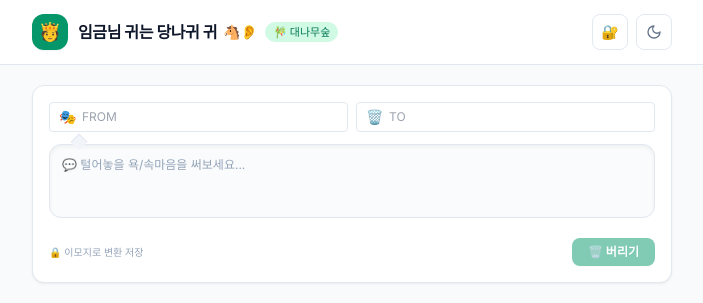
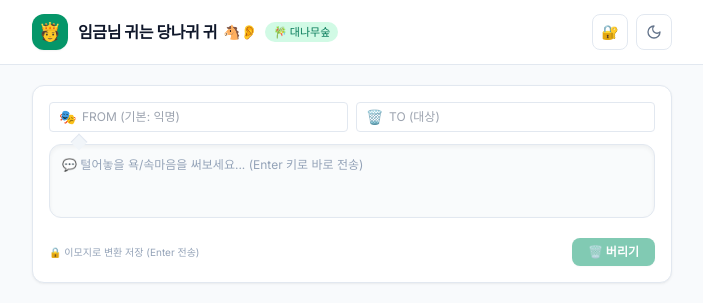
Before and after one commit to kimkongzzak/blahblah, a React (Vite) app: page / in a window 1280 px wide. Shown: the top 303 px of the page, without its empty margins (288-991 px from the left). Built offline with nearby package versions, Linux system fonts and the light colour scheme; no server answers.

Commit message:
feat: enable Enter key submit for post and comment, remove text label from comment button

```diff
--- a/src/components/MessageCard.jsx
+++ b/src/components/MessageCard.jsx
@@ -39,8 +39,8 @@ export default function MessageCard({ message, isAdmin, onDelete }) {
   };
 
   const handleAddComment = async (e) => {
-    e.preventDefault();
-    if (!commentText.trim()) return;
+    if (e) e.preventDefault();
+    if (!commentText.trim() || isSubmittingComment) return;
 
     setIsSubmittingComment(true);
     try {
@@ -61,6 +61,13 @@ export default function MessageCard({ message, isAdmin, onDelete }) {
     }
   };
 
+  const handleCommentKeyDown = (e) => {
+    if (e.key === 'Enter') {
+      e.preventDefault();
+      handleAddComment();
+    }
+  };
+
   const handleDeleteComment = async (commentId) => {
     if (!window.confirm('댓글을 삭제하시겠습니까?')) return;
     const res = await deleteComment(commentId);
@@ -72,7 +79,6 @@ export default function MessageCard({ message, isAdmin, onDelete }) {
   const emojiArray = Array.from(message.emoji_content || '');
 
   return (
-    // Restored outer feed card container
     <div className="corporate-card p-3.5 hover:shadow-sm transition">
       {/* Header: FROM -> TO */}
       <div className="flex items-center justify-between text-xs mb-2 pb-1.5 border-b border-slate-100 dark:border-slate-800">
@@ -104,7 +110,7 @@ export default function MessageCard({ message, isAdmin, onDelete }) {
         </div>
       </div>
 
-      {/* Main Emoji Display: ONLY inner background & inner border removed as requested */}
+      {/* Main Emoji Display */}
       <div className="my-2.5 px-1 py-1">
         <div className="flex flex-wrap items-center gap-1.5 text-2xl tracking-wide select-all">
           {emojiArray.map((emo, idx) => (
@@ -180,7 +186,7 @@ export default function MessageCard({ message, isAdmin, onDelete }) {
           </div>
         )}
 
-        {/* Add Comment Form */}
+        {/* Add Comment Form: Text '[댓글]' Removed & Replaced by Icon Only */}
         <form onSubmit={handleAddComment} className="flex items-center gap-1.5">
           <input
             type="text"
@@ -191,18 +197,19 @@ export default function MessageCard({ message, isAdmin, onDelete }) {
           />
           <input
             type="text"
-            placeholder="댓글 수군수군..."
+            placeholder="댓글 수군수군... (Enter 전송)"
             value={commentText}
             onChange={(e) => setCommentText(e.target.value)}
+            onKeyDown={handleCommentKeyDown}
             className="flex-1 px-2.5 py-1 text-xs rounded border border-slate-200 dark:border-slate-700 bg-white dark:bg-slate-800 text-slate-900 dark:text-slate-100 focus:outline-none"
           />
           <button
             type="submit"
             disabled={isSubmittingComment || !commentText.trim()}
-            className="px-2.5 py-1 text-xs font-semibold rounded bg-emerald-700 hover:bg-emerald-800 text-white disabled:opacity-50 transition flex items-center gap-1 whitespace-nowrap"
+            className="p-1.5 rounded-md bg-emerald-700 hover:bg-emerald-800 text-white disabled:opacity-50 transition flex items-center justify-center shrink-0"
+            title="댓글 등록"
           >
-            <Send className="w-2.5 h-2.5" />
-            <span>[댓글]</span>
+            <Send className="w-3.5 h-3.5" />
           </button>
         </form>
       </div>
--- a/src/components/MessageForm.jsx
+++ b/src/components/MessageForm.jsx
@@ -11,10 +11,10 @@ export default function MessageForm({ onMessageAdded }) {
   const [formError, setFormError] = useState('');
 
   const handleSubmit = async (e) => {
-    e.preventDefault();
+    if (e) e.preventDefault();
     setFormError('');
 
-    if (!rawContent.trim()) return;
+    if (!rawContent.trim() || isSubmitting) return;
 
     setIsSubmitting(true);
 
@@ -44,6 +44,14 @@ export default function MessageForm({ onMessageAdded }) {
     }
   };
 
+  // Enter to submit (Shift+Enter for newline)
+  const handleKeyDown = (e) => {
+    if (e.key === 'Enter' && !e.shiftKey) {
+      e.preventDefault();
+      handleSubmit();
+    }
+  };
+
   return (
     <div className="corporate-card p-4 mb-5 relative">
       <form onSubmit={handleSubmit} className="space-y-3">
@@ -65,7 +73,7 @@ export default function MessageForm({ onMessageAdded }) {
               type="text"
               value={fromName}
               onChange={(e) => setFromName(e.target.value)}
-              placeholder="FROM"
+              placeholder="FROM (기본: 익명)"
               maxLength={20}
               className="w-full pl-8 pr-3 py-1.5 text-xs rounded border border-slate-200 dark:border-slate-700 bg-white dark:bg-slate-800 text-slate-900 dark:text-slate-100 focus:outline-none focus:ring-1 focus:ring-emerald-500"
             />
@@ -80,7 +88,7 @@ export default function MessageForm({ onMessageAdded }) {
               type="text"
               value={toName}
               onChange={(e) => setToName(e.target.value)}
-              placeholder="TO"
+              placeholder="TO (대상)"
               maxLength={25}
               className="w-full pl-8 pr-3 py-1.5 text-xs rounded border border-slate-200 dark:border-slate-700 bg-white dark:bg-slate-800 text-slate-900 dark:text-slate-100 focus:outline-none focus:ring-1 focus:ring-emerald-500"
             />
@@ -95,7 +103,8 @@ export default function MessageForm({ onMessageAdded }) {
             <textarea
               value={rawContent}
               onChange={(e) => setRawContent(e.target.value)}
-              placeholder="💬 털어놓을 욕/속마음을 써보세요..."
+              onKeyDown={handleKeyDown}
+              placeholder="💬 털어놓을 욕/속마음을 써보세요... (Enter 키로 바로 전송)"
               rows={3}
               maxLength={200}
               className="w-full p-3 text-xs rounded-xl border border-slate-200 dark:border-slate-700 bg-slate-50/80 dark:bg-slate-800/80 text-slate-900 dark:text-slate-100 placeholder-slate-400 focus:outline-none focus:ring-2 focus:ring-emerald-500/30 focus:border-emerald-500 transition resize-none shadow-inner"
@@ -106,7 +115,7 @@ export default function MessageForm({ onMessageAdded }) {
         {/* Submit Button */}
         <div className="flex items-center justify-between pt-0.5">
           <span className="text-[10px] text-slate-400">
-            🔒 이모지로 변환 저장
+            🔒 이모지로 변환 저장 (Enter 전송)
           </span>
 
           <button
```
